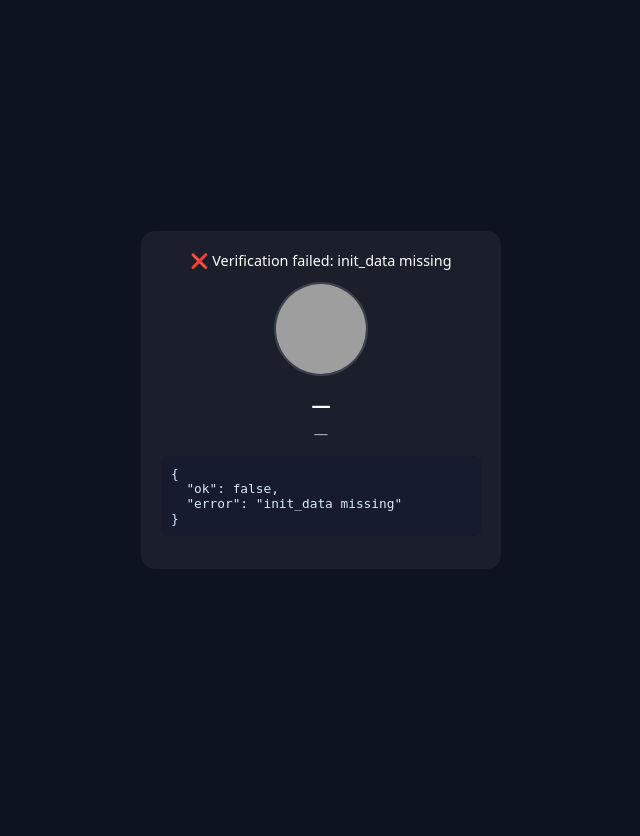
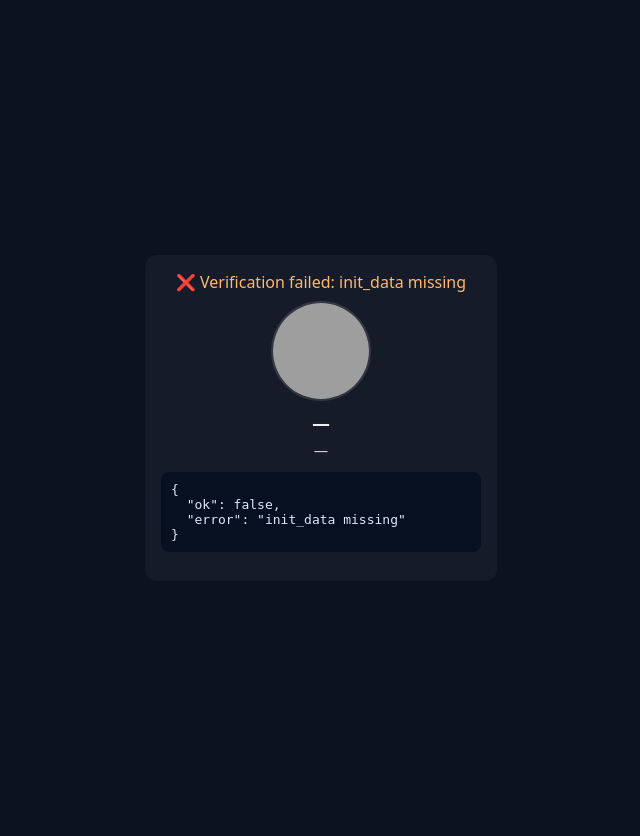
Before and after one commit to VIPBAD/DEMO, a FastAPI app: page / in a window 1280 px wide. Shown: the whole page, without its empty margins (319-959 px from the left). Before the commit the page ends 536 px from the top, so only its background shows below. Run offline with FastAPI, Linux system fonts and the light colour scheme; parts of the project's set-up code (start-up, migrations or seed data) failed here and were passed over; some libraries are stand-ins or nearby versions; grey boxes are pictures that could not be loaded.

Commit message:
Update index.html

```diff
--- a/templates/index.html
+++ b/templates/index.html
@@ -3,66 +3,51 @@
 <head>
   <meta charset="utf-8" />
   <meta name="viewport" content="width=device-width,initial-scale=1" />
-  <title>Telegram Mini App Profile</title>
+  <title>Mini App — Profile</title>
   <style>
     body {
-      font-family: system-ui, sans-serif;
-      background: #0e1320;
-      color: #fff;
+      font-family: system-ui, -apple-system, Roboto, "Segoe UI", sans-serif;
+      background: #0d1220;
+      color: #ecf0f1;
       margin: 0;
-      display: flex;
-      align-items: center;
-      justify-content: center;
-      min-height: 100vh;
+      padding: 18px;
+      display:flex;
+      align-items:center;
+      justify-content:center;
+      min-height:100vh;
     }
     .card {
-      width: 320px;
-      background: rgba(255, 255, 255, 0.05);
-      padding: 20px;
-      border-radius: 14px;
-      text-align: center;
+      width:320px;
+      max-width:100%;
+      background: rgba(255,255,255,0.04);
+      border-radius:12px;
+      padding:16px;
+      text-align:center;
     }
     .avatar {
-      width: 90px;
-      height: 90px;
-      border-radius: 50%;
-      object-fit: cover;
+      width:96px;
+      height:96px;
+      border-radius:50%;
+      object-fit:cover;
+      border:2px solid rgba(255,255,255,0.12);
+      display:block;
       margin: 0 auto 10px;
-      border: 2px solid rgba(255, 255, 255, 0.15);
     }
-    .name {
-      font-size: 1.2rem;
-      font-weight: 600;
-      margin-bottom: 6px;
-    }
-    .meta {
-      font-size: 0.9rem;
-      color: #aaa;
-      margin-bottom: 12px;
-    }
-    #status {
-      font-size: 0.9rem;
-      margin-bottom: 12px;
-    }
-    pre {
-      text-align: left;
-      font-size: 0.8rem;
-      background: #161b2d;
-      padding: 10px;
-      border-radius: 8px;
-      color: #dbeafe;
-      overflow: auto;
-      max-height: 200px;
-    }
+    .name { font-size:1.1rem; font-weight:600; margin-bottom:6px; }
+    .meta { font-size:0.9rem; opacity:0.85; margin-bottom:8px; }
+    pre { text-align:left; margin-top:12px; background:#071020; padding:10px; border-radius:8px; color:#dbeafe; overflow:auto; max-height:200px; }
+    #status { margin-bottom:8px; color:#ffb86b; }
   </style>
 </head>
 <body>
   <div class="card">
     <div id="status">Initializing...</div>
+
     <img id="avatar" class="avatar" src="/static/default-avatar.png" alt="avatar" />
-    <div id="name" class="name">—</div>
-    <div id="meta" class="meta">—</div>
-    <pre id="out">Waiting...</pre>
+    <div class="name" id="name">—</div>
+    <div class="meta" id="meta">—</div>
+
+    <pre id="out">Waiting for initData...</pre>
   </div>
 
   <script src="https://telegram.org/js/telegram-web-app.js"></script>
```
